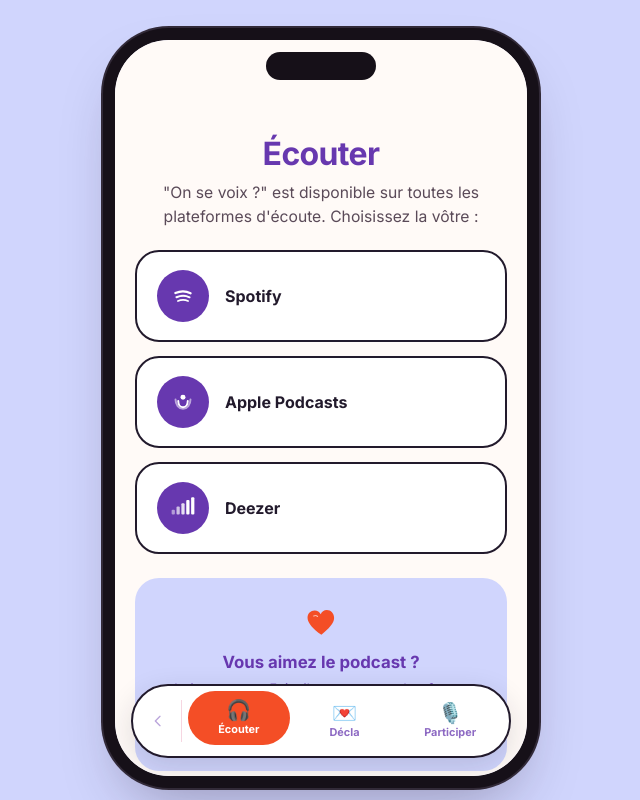
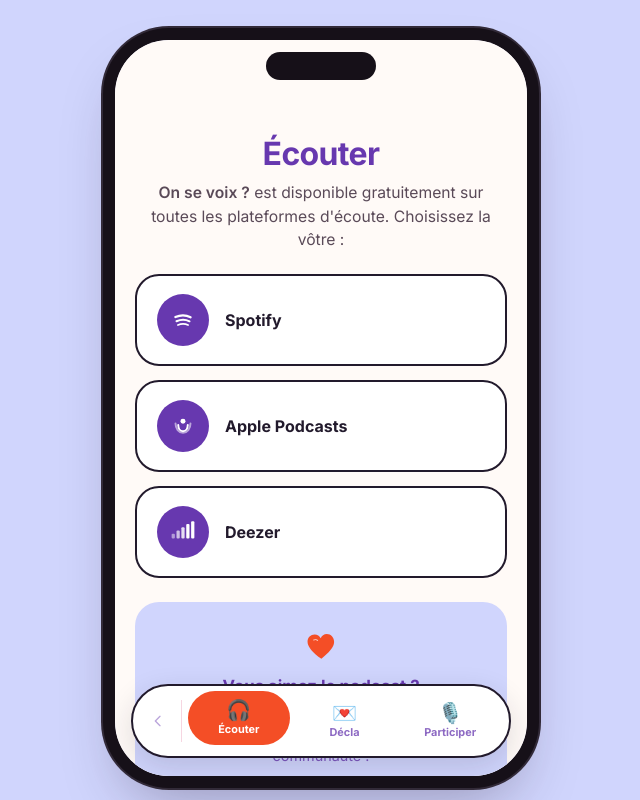
Before and after one commit to onsevoix/Jerome, a React (Vite) app in the folder client/: page /ecouter in a window 1280 px wide. Shown: the whole page, without its empty margins (319-959 px from the left). Built offline with nearby package versions, Linux system fonts and the light colour scheme.

Commit message:
Page Ecouter : ajuste le sous-titre (gratuitement, sans guillemets) et le texte de l'encadre 5 etoiles

```diff
--- a/client/src/pages/Ecouter.jsx
+++ b/client/src/pages/Ecouter.jsx
@@ -13,7 +13,8 @@
     <section>
       <h2 className="page__title page__title--centered">Écouter</h2>
       <p className="page__lead page__lead--centered">
-        "On se voix ?" est disponible sur toutes les plateformes d'écoute. Choisissez la vôtre :
+        <strong className="page__lead-strong">On se voix ?</strong> est disponible gratuitement
+        sur toutes les plateformes d'écoute. Choisissez la vôtre :
       </p>
       <div className="platform-grid">
         {platformLinks.map((platform) => {
@@ -39,8 +40,8 @@
         <Heart className="rating-callout__heart" />
         <h3 className="rating-callout__title">Vous aimez le podcast ?</h3>
         <p className="rating-callout__text">
-          Laissez-nous 5 étoiles sur votre plateforme préférée, ça nous aide vraiment à faire
-          grandir "On se voix ?"&nbsp;!
+          Laissez-nous 5 étoiles sur votre plateforme préférée, ça nous aide à faire grandir la
+          communauté&nbsp;!
         </p>
       </div>
     </section>
--- a/client/src/styles/global.css
+++ b/client/src/styles/global.css
@@ -359,6 +359,10 @@
   text-align: center;
   margin-left: auto;
   margin-right: auto;
+}
+
+.page__lead-strong {
+  font-weight: 600;
 }
 
 /* ---------- Écouter : cartes plateformes ---------- */
```
